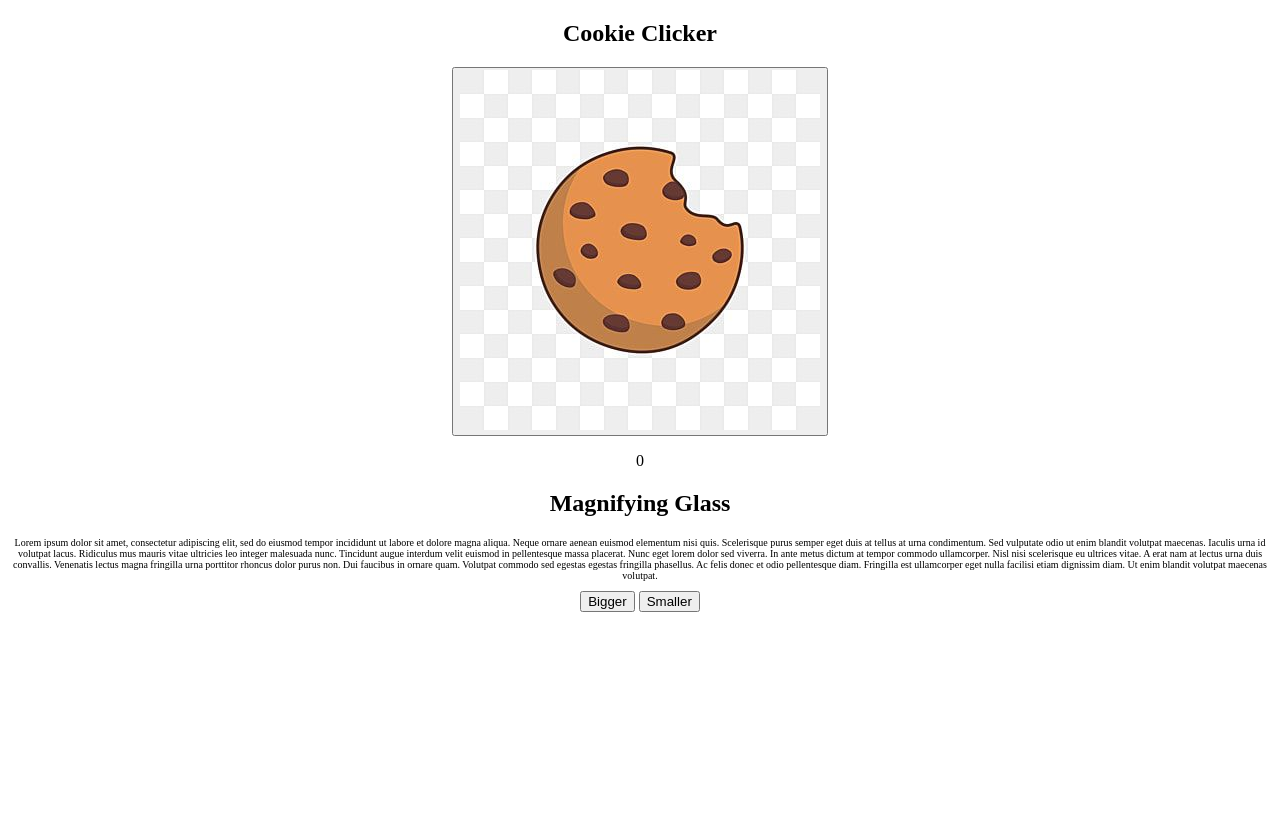
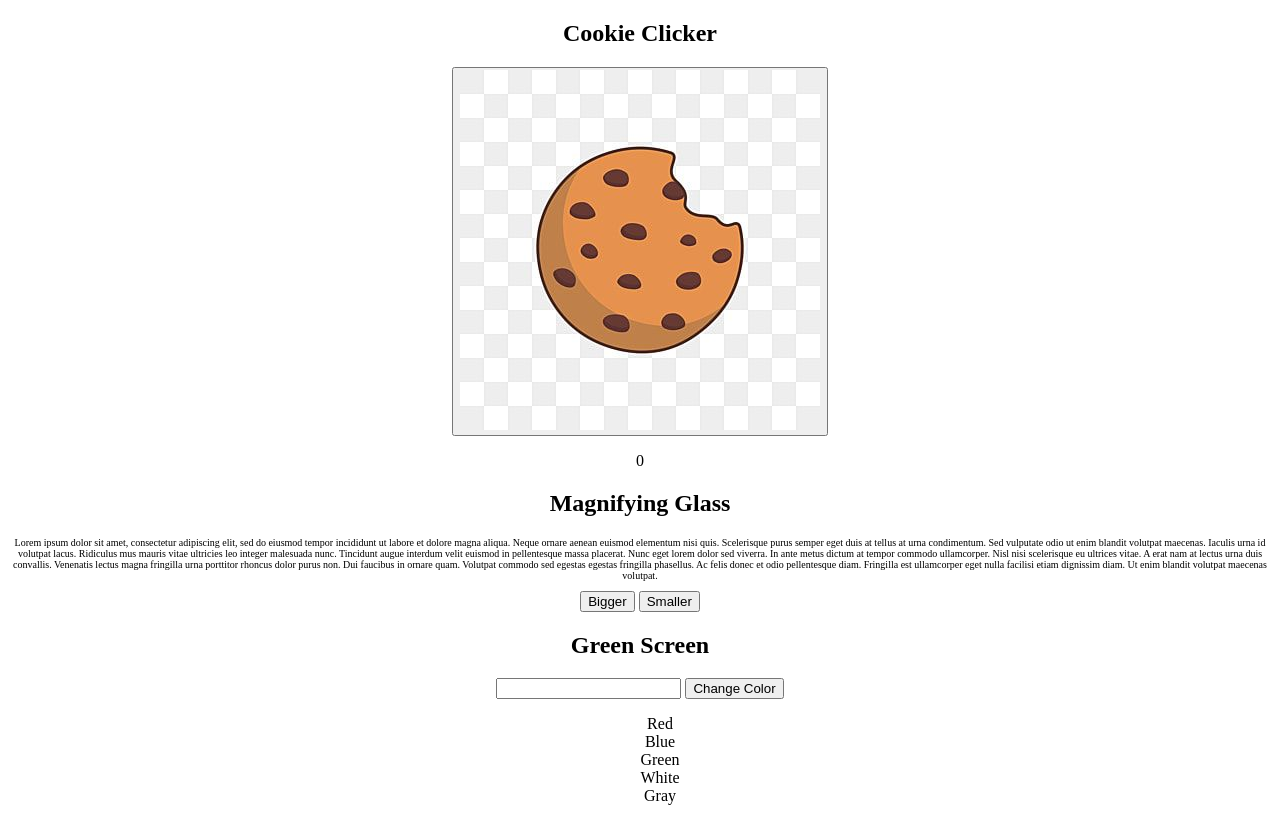
Before and after one commit to hearnmp/DOM-events-pair, a plain HTML site: page index.html in a window 1280 px wide. Before the commit the page ends 800 px from the top, so only its background shows below. Drawn offline with Linux system fonts and the light colour scheme.

Commit message:
started greenscreen code

```diff
--- a/index.html
+++ b/index.html
@@ -16,7 +16,18 @@
         <button id="bigger">Bigger</button>
         <button id="smaller">Smaller</button>
     </section>
-    <section id= "green"></section>
+    <section id= "green">
+        <h1>Green Screen</h1>
+        <input type="inputText">
+        <button id="colorChange">Change Color</button>
+        <ul>
+            <li>Red</li>
+            <li>Blue</li>
+            <li>Green</li>
+            <li>White</li>
+            <li>Gray</li>
+        </ul>
+    </section>
     <!-- <section id= "crane"></section>
     <section id= "dice"></section> -->
     <script src="index.js"></script>
--- a/index.js
+++ b/index.js
@@ -35,3 +35,11 @@ smallerButton.addEventListener('click', function () {
         return paragraphSize
     }
 })
+
+// green screen const
+let colors = ["Red", "Blue", "Green", "White", "Gray"]
+const colorButton = document.querySelector("#colorChange")
+
+colorButton.addEventListener('click', function () {
+console.log(document.body.querySelector("#inputText").value)
+})
--- a/style.css
+++ b/style.css
@@ -5,3 +5,7 @@ body {
 #cookie {
     text-align: center;
 }
+
+ul{
+    list-style: none;
+}
```
